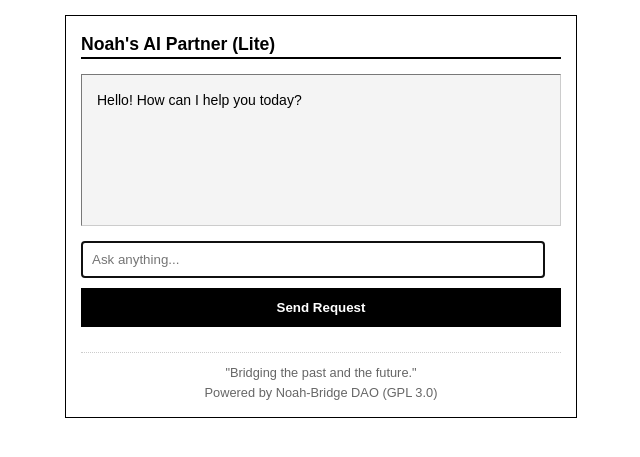
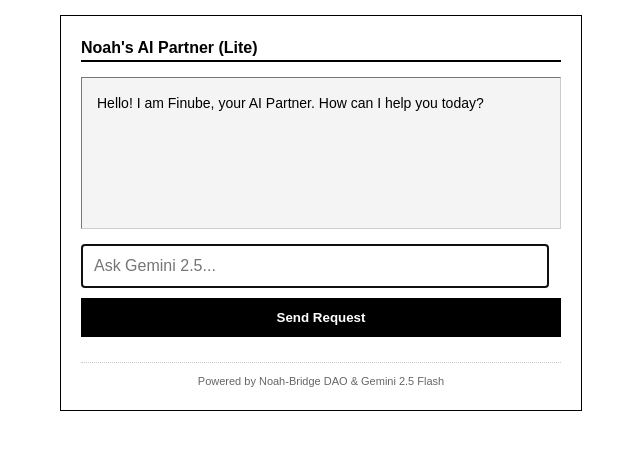
Before and after one commit to NoahQuantum/Noah-Bridge, a PHP site: page / in a window 1280 px wide. Shown: the top 457 px of the page, without its empty margins (319-959 px from the left). Run offline with PHP 8.4, Linux system fonts and the light colour scheme.

Commit message:
Update index.php
 An ultra-lightweight AI proxy for legacy devices.

```diff
--- a/index.php
+++ b/index.php
@@ -1,45 +1,45 @@
 <?php
 /**
- * Project: Noah-Bridge Lite Gemini (PHP Version)
- * Description: An ultra-lightweight AI proxy for legacy devices
- * (Samsung Galaxy Note 1/2/3, iPhone 3GS/4/4S, etc.).
- * Vision: "AI for Everyone, No One Left Behind"
+ * Project: Noah-Bridge Lite Gemini (Finube Edition)
+ * Description: An ultra-lightweight AI proxy for legacy devices.
+ * Features: Optimized for Gemini 2.5, Real-time Diagnostics.
  * License: GNU General Public License v3.0 (GPL-3.0)
  * Author: Noah & Partners
- * Organization: Noah-Bridge DAO (Decentralized Autonomous Organization)
  */
 
-// [Admin Setting] Paste your Gemini API Key here.
-// IMPORTANT: Do not share this key with others.
+// [Admin Setting] Paste your Gemini API Key here
 $api_key = "YOUR_GEMINI_API_KEY_HERE";
-$display_msg = "Hello! How can I help you today?";
+$display_msg = "Hello! I am Finube, your AI Partner. How can I help you today?";
 
-// Handle the user request
 if ($_SERVER['REQUEST_METHOD'] === 'POST' && !empty($_POST['user_input'])) {
     $user_query = htmlspecialchars($_POST['user_input']);
 
-    // Google Gemini API Endpoint (1.5 Flash for speed)
-    $api_url = "https://generativelanguage.googleapis.com/v1beta/models/gemini-1.5-flash:generateContent?key=" . $api_key;
+    // Stable Endpoint for Gemini 2.5 Flash
+    $api_url = "https://generativelanguage.googleapis.com/v1/models/gemini-2.5-flash:generateContent?key=" . $api_key;
 
     $payload = json_encode([
         'contents' => [['parts' => [['text' => $user_query]]]]
     ]);
 
-    // Secure communication via cURL
     $ch = curl_init($api_url);
     curl_setopt($ch, CURLOPT_RETURNTRANSFER, true);
     curl_setopt($ch, CURLOPT_POST, true);
     curl_setopt($ch, CURLOPT_POSTFIELDS, $payload);
     curl_setopt($ch, CURLOPT_HTTPHEADER, ['Content-Type: application/json']);
+    curl_setopt($ch, CURLOPT_SSL_VERIFYPEER, false);
 
     $response = curl_exec($ch);
     $data = json_decode($response, true);
-    curl_close($ch);
+
+    if (is_resource($ch)) { curl_close($ch); }
 
     if (isset($data['candidates'][0]['content']['parts'][0]['text'])) {
         $display_msg = $data['candidates'][0]['content']['parts'][0]['text'];
+    } elseif (isset($data['error'])) {
+        // Diagnostic feature suggested by Noah
+        $display_msg = "Google API Error: " . $data['error']['message'];
     } else {
-        $display_msg = "System Notice: Unable to retrieve AI response. Please check your API key or server configuration.";
+        $display_msg = "System Notice: Connection established, but no response. Check your API settings.";
     }
 }
 ?>
@@ -48,33 +48,26 @@ if ($_SERVER['REQUEST_METHOD'] === 'POST' && !empty($_POST['user_input'])) {
 <head>
     <meta charset="UTF-8">
     <meta name="viewport" content="width=device-width, initial-scale=1.0">
-    <title>Noah's AI Bridge (Lite)</title>
+    <title>Noah-Bridge (Finube)</title>
     <style>
-        body { background-color: #ffffff; color: #000000; font-family: sans-serif; margin: 15px; line-height: 1.5; }
-        .container { max-width: 480px; margin: 0 auto; border: 1px solid #000; padding: 15px; }
-        .header { border-bottom: 2px solid #000; margin-bottom: 15px; font-weight: bold; font-size: 1.1em; }
+        body { background-color: #ffffff; color: #000; font-family: sans-serif; margin: 15px; line-height: 1.5; }
+        .container { max-width: 480px; margin: 0 auto; border: 1px solid #000; padding: 20px; }
+        .header { border-bottom: 2px solid #000; margin-bottom: 15px; font-weight: bold; }
         .chat-box { background: #f4f4f4; border: 1px inset #ccc; padding: 15px; min-height: 120px; margin-bottom: 15px; white-space: pre-wrap; font-size: 14px; }
-        .input-area input { width: 92%; padding: 10px; border: 1px solid #000; margin-bottom: 10px; }
+        .input-box { width: 92%; padding: 12px; border: 1px solid #333; margin-bottom: 10px; font-size: 16px; }
         .btn { width: 100%; padding: 12px; background: #000; color: #fff; border: none; font-weight: bold; cursor: pointer; }
-        .footer { font-size: 0.8em; color: #666; text-align: center; margin-top: 25px; border-top: 1px dotted #ccc; padding-top: 10px; }
+        .footer { font-size: 11px; color: #666; text-align: center; margin-top: 25px; border-top: 1px dotted #ccc; padding-top: 10px; }
     </style>
 </head>
 <body>
     <div class="container">
         <div class="header">Noah's AI Partner (Lite)</div>
         <div class="chat-box"><?php echo $display_msg; ?></div>
-
         <form method="post">
-            <div class="input-area">
-                <input type="text" name="user_input" placeholder="Ask anything..." autofocus>
-                <button type="submit" class="btn">Send Request</button>
-            </div>
+            <input type="text" name="user_input" class="input-box" placeholder="Ask Gemini 2.5..." autofocus>
+            <button type="submit" class="btn">Send Request</button>
         </form>
-
-        <div class="footer">
-            "Bridging the past and the future." <br>
-            Powered by Noah-Bridge DAO (GPL 3.0)
-        </div>
+        <div class="footer">Powered by Noah-Bridge DAO & Gemini 2.5 Flash</div>
     </div>
 </body>
 </html>
```
